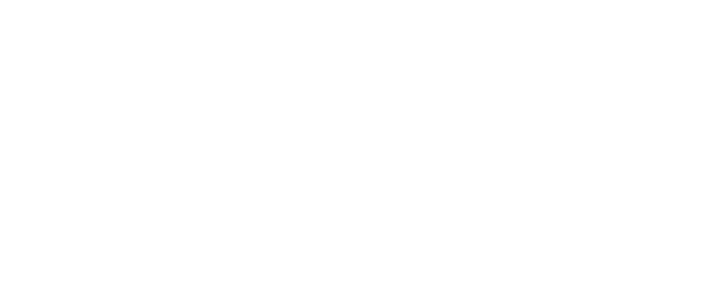
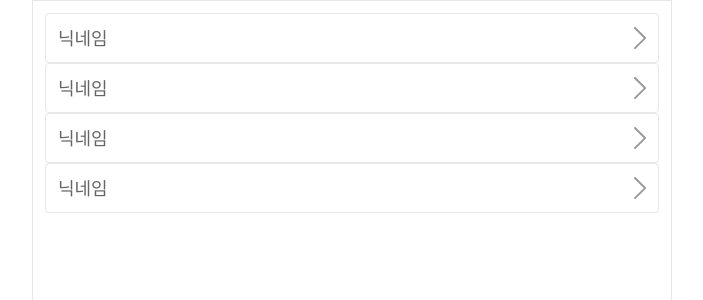
Before and after one commit to prgrms-fe-devcourse/NFE1_2_FitPlace, a React (Vite) app: page /profile/edit in a window 1280 px wide. Before the commit this address had no page. Shown: the top 300 px of the page, without its empty margins (288-991 px from the left). Built offline with nearby package versions, Linux system fonts and the light colour scheme.

Commit message:
feature: 프로필수정페이지 생성, 프로필 네비게이션 작업 테일윈드config에 컬러 추가

```diff
--- a/src/App.tsx
+++ b/src/App.tsx
@@ -6,6 +6,7 @@ import Register from "./pages/register/Register";
 import Ranking_page from "./pages/Ranking_page";
 import Location from "./pages/LocationSetting";
 import ProfileTemplate from "./pages/profile/ProfileTemplate";
+import ProfileEdit from "./pages/profile/ProfileEdit";
 
 const App = () => {
   return (
@@ -15,6 +16,7 @@ const App = () => {
         <Route path="/login" element={<Login />} />
         <Route path="/register" element={<Register />} />
         <Route path="/profile" element={<ProfileTemplate />} />
+        <Route path="/profile/edit" element={<ProfileEdit />} />
         <Route path="/ranking" element={<Ranking_page />} />
         <Route path="/map" element={<Location />} />
       </Routes>
--- /dev/null
+++ b/src/pages/profile/ProfileEdit.tsx
@@ -0,0 +1,35 @@
+import React from 'react';
+import { Link } from 'react-router-dom';
+
+const ProfileEdit = () => {
+  return (
+    <div className="w-140 min-h-screen bg-white p-3 border">
+      <Link to={'./nickname'}>
+        <div className='flex justify-between items-center px-3 py-2.5 border border-profileBorder rounded'>
+          <p className='text-placeholder text-lg'>닉네임</p>
+          <img src="/src/assets/LinkIcon.svg" alt="닉네임" />
+        </div>
+      </Link>
+      <Link to={'./nickname'}>
+        <div className='flex justify-between items-center px-3 py-2.5 border border-profileBorder rounded'>
+          <p className='text-placeholder text-lg'>닉네임</p>
+          <img src="/src/assets/LinkIcon.svg" alt="닉네임" />
+        </div>
+      </Link>
+      <Link to={'./nickname'}>
+        <div className='flex justify-between items-center px-3 py-2.5 border border-profileBorder rounded'>
+          <p className='text-placeholder text-lg'>닉네임</p>
+          <img src="/src/assets/LinkIcon.svg" alt="닉네임" />
+        </div>
+      </Link>
+      <Link to={'./nickname'}>
+        <div className='flex justify-between items-center px-3 py-2.5 border border-profileBorder rounded'>
+          <p className='text-placeholder text-lg'>닉네임</p>
+          <img src="/src/assets/LinkIcon.svg" alt="닉네임" />
+        </div>
+      </Link>
+    </div>
+  );
+};
+
+export default ProfileEdit;
--- a/tailwind.config.js
+++ b/tailwind.config.js
@@ -16,7 +16,8 @@ export default {
           DEFAULT: "#2bca43",
         },
         'placeholder': '#656565',
-        'containerColor': '#f6f6f6'
+        'containerColor': '#f6f6f6',
+        'profileBorder': '#e8e8e8'
       },
       lineHeight: {
         button: '1.11111em',
```
Also changed, not shown: src/assets/LinkIcon.svg (added).
